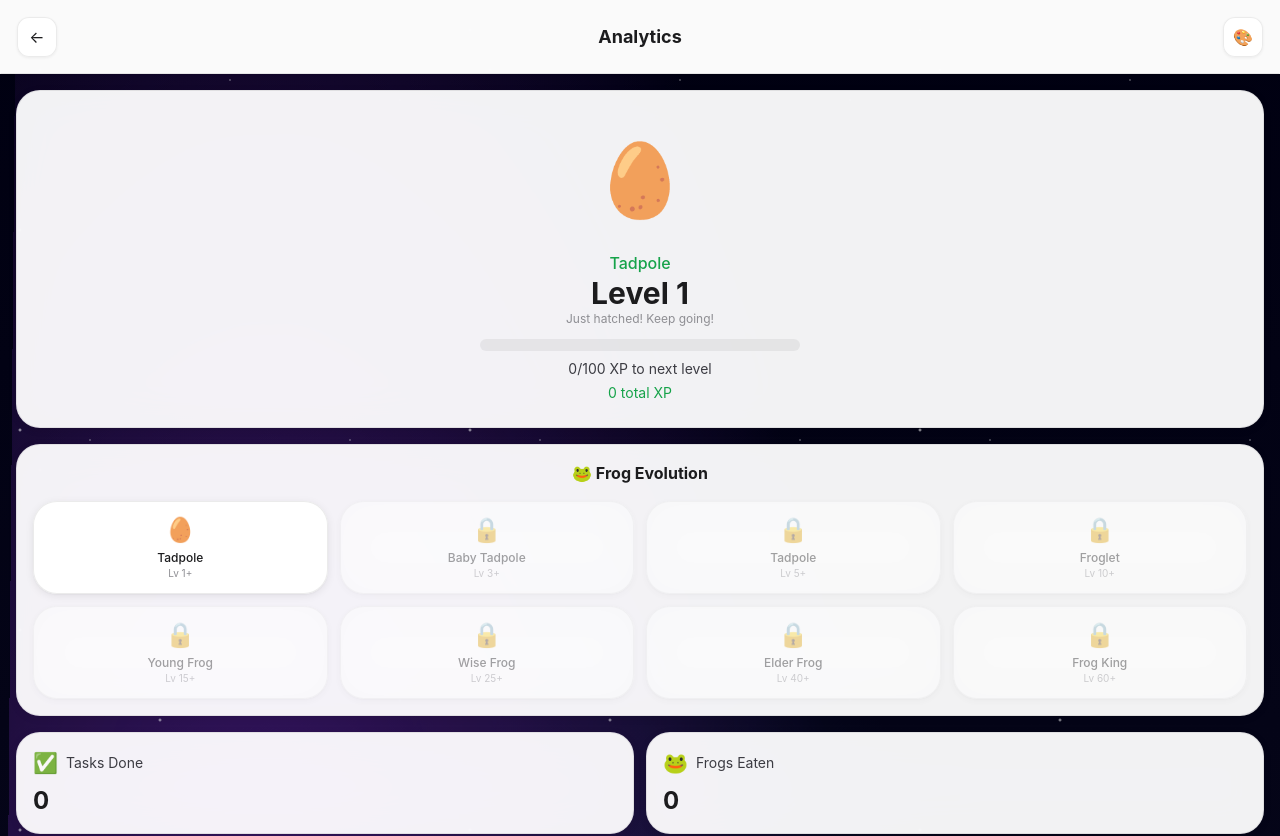
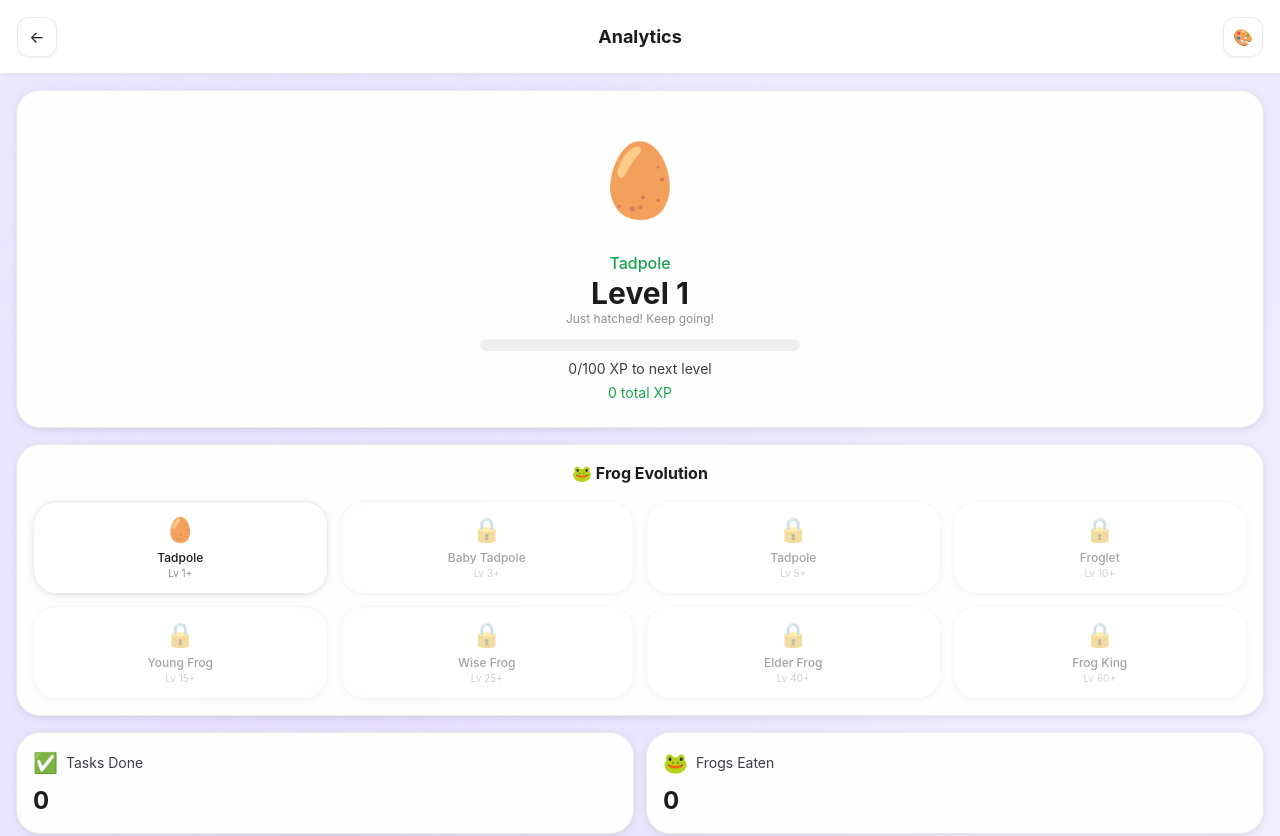
Before and after one commit to justinnewbold/time-blocking, a Next.js app: page /stats in a window 1280 px wide. Shown: the top 836 px of the page. Built offline with nearby package versions, Linux system fonts and the light colour scheme.

Commit message:
feat: Theme-aware backgrounds - auto-switch for light/dark mode 🎨

```diff
--- a/src/components/BackgroundContext.jsx
+++ b/src/components/BackgroundContext.jsx
@@ -1,8 +1,9 @@
 'use client';
 import { createContext, useContext, useState, useEffect } from 'react';
+import { useTheme } from './ThemeProvider';
 
-// Available majestic backgrounds
-export const BACKGROUNDS = {
+// Dark mode backgrounds
+export const DARK_BACKGROUNDS = {
   aurora: {
     name: 'Aurora',
     class: 'bg-aurora',
@@ -53,28 +54,105 @@ export const BACKGROUNDS = {
   }
 };
 
+// Light mode backgrounds
+export const LIGHT_BACKGROUNDS = {
+  sky: {
+    name: 'Sky',
+    class: 'bg-light-sky',
+    preview: 'linear-gradient(180deg, #e0f2fe, #f0f9ff)',
+    emoji: '☁️'
+  },
+  peach: {
+    name: 'Peach',
+    class: 'bg-light-peach',
+    preview: 'linear-gradient(180deg, #fef3e2, #fff7ed)',
+    emoji: '🍑'
+  },
+  mint: {
+    name: 'Mint',
+    class: 'bg-light-mint',
+    preview: 'linear-gradient(180deg, #d1fae5, #ecfdf5)',
+    emoji: '🌿'
+  },
+  lavender: {
+    name: 'Lavender',
+    class: 'bg-light-lavender',
+    preview: 'linear-gradient(180deg, #ede9fe, #f5f3ff)',
+    emoji: '💜'
+  },
+  rose: {
+    name: 'Rose',
+    class: 'bg-light-rose',
+    preview: 'linear-gradient(180deg, #ffe4e6, #fff1f2)',
+    emoji: '🌸'
+  },
+  cream: {
+    name: 'Cream',
+    class: 'bg-light-cream',
+    preview: 'linear-gradient(180deg, #fef9c3, #fefce8)',
+    emoji: '🍦'
+  },
+  silver: {
+    name: 'Silver',
+    class: 'bg-light-silver',
+    preview: 'linear-gradient(180deg, #e5e7eb, #f3f4f6)',
+    emoji: '🪙'
+  },
+  ocean: {
+    name: 'Ocean',
+    class: 'bg-light-ocean',
+    preview: 'linear-gradient(180deg, #cffafe, #ecfeff)',
+    emoji: '🐚'
+  }
+};
+
+// Combined for backwards compatibility
+export const BACKGROUNDS = { ...DARK_BACKGROUNDS };
+
 // Default backgrounds per page
-const DEFAULT_BACKGROUNDS = {
+const DEFAULT_DARK_BACKGROUNDS = {
   home: 'forest',
   stats: 'cosmos',
   settings: 'midnight'
 };
 
+const DEFAULT_LIGHT_BACKGROUNDS = {
+  home: 'mint',
+  stats: 'lavender',
+  settings: 'silver'
+};
+
 const BackgroundContext = createContext();
 
 export function BackgroundProvider({ children }) {
-  const [backgrounds, setBackgrounds] = useState(DEFAULT_BACKGROUNDS);
+  const { isDark } = useTheme();
+  const [darkBackgrounds, setDarkBackgrounds] = useState(DEFAULT_DARK_BACKGROUNDS);
+  const [lightBackgrounds, setLightBackgrounds] = useState(DEFAULT_LIGHT_BACKGROUNDS);
   const [showStars, setShowStars] = useState(true);
   const [loaded, setLoaded] = useState(false);
 
   // Load from localStorage on mount
   useEffect(() => {
     try {
-      const saved = localStorage.getItem('frog_backgrounds');
-      if (saved) {
-        const parsed = JSON.parse(saved);
-        setBackgrounds(prev => ({ ...prev, ...parsed }));
+      const savedDark = localStorage.getItem('frog_dark_backgrounds');
+      if (savedDark) {
+        const parsed = JSON.parse(savedDark);
+        setDarkBackgrounds(prev => ({ ...prev, ...parsed }));
       }
+
+      const savedLight = localStorage.getItem('frog_light_backgrounds');
+      if (savedLight) {
+        const parsed = JSON.parse(savedLight);
+        setLightBackgrounds(prev => ({ ...prev, ...parsed }));
+      }
+
+      // Legacy migration
+      const savedOld = localStorage.getItem('frog_backgrounds');
+      if (savedOld && !savedDark) {
+        const parsed = JSON.parse(savedOld);
+        setDarkBackgrounds(prev => ({ ...prev, ...parsed }));
+      }
+
       const savedStars = localStorage.getItem('frog_show_stars');
       if (savedStars !== null) {
         setShowStars(JSON.parse(savedStars));
@@ -88,27 +166,43 @@ export function BackgroundProvider({ children }) {
   // Save to localStorage when changed
   useEffect(() => {
     if (loaded) {
-      localStorage.setItem('frog_backgrounds', JSON.stringify(backgrounds));
+      localStorage.setItem('frog_dark_backgrounds', JSON.stringify(darkBackgrounds));
+      localStorage.setItem('frog_light_backgrounds', JSON.stringify(lightBackgrounds));
       localStorage.setItem('frog_show_stars', JSON.stringify(showStars));
     }
-  }, [backgrounds, showStars, loaded]);
+  }, [darkBackgrounds, lightBackgrounds, showStars, loaded]);
 
   const setPageBackground = (page, bgKey) => {
-    setBackgrounds(prev => ({ ...prev, [page]: bgKey }));
+    if (isDark) {
+      setDarkBackgrounds(prev => ({ ...prev, [page]: bgKey }));
+    } else {
+      setLightBackgrounds(prev => ({ ...prev, [page]: bgKey }));
+    }
   };
 
   const getPageBackground = (page) => {
-    return BACKGROUNDS[backgrounds[page]] || BACKGROUNDS.forest;
+    if (isDark) {
+      return DARK_BACKGROUNDS[darkBackgrounds[page]] || DARK_BACKGROUNDS.forest;
+    } else {
+      return LIGHT_BACKGROUNDS[lightBackgrounds[page]] || LIGHT_BACKGROUNDS.mint;
+    }
+  };
+
+  const getCurrentBackgrounds = () => {
+    return isDark ? DARK_BACKGROUNDS : LIGHT_BACKGROUNDS;
   };
 
   return (
     <BackgroundContext.Provider value={{
-      backgrounds,
+      backgrounds: isDark ? darkBackgrounds : lightBackgrounds,
       setPageBackground,
       getPageBackground,
       showStars,
       setShowStars,
-      BACKGROUNDS
+      BACKGROUNDS: getCurrentBackgrounds(),
+      DARK_BACKGROUNDS,
+      LIGHT_BACKGROUNDS,
+      isDark
     }}>
       {children}
     </BackgroundContext.Provider>
@@ -125,7 +219,7 @@ export function useBackground() {
 
 // Background wrapper component
 export function PageBackground({ page, children }) {
-  const { getPageBackground, showStars } = useBackground();
+  const { getPageBackground, showStars, isDark } = useBackground();
   const bg = getPageBackground(page);
 
   return (
@@ -133,8 +227,8 @@ export function PageBackground({ page, children }) {
       {/* Animated gradient overlay */}
       <div className="absolute inset-0 pointer-events-none" />
 
-      {/* Stars overlay */}
-      {showStars && <div className="stars pointer-events-none" />}
+      {/* Stars overlay - only in dark mode */}
+      {showStars && isDark && <div className="stars pointer-events-none" />}
 
       {/* Content */}
       <div className="relative z-10">
```
